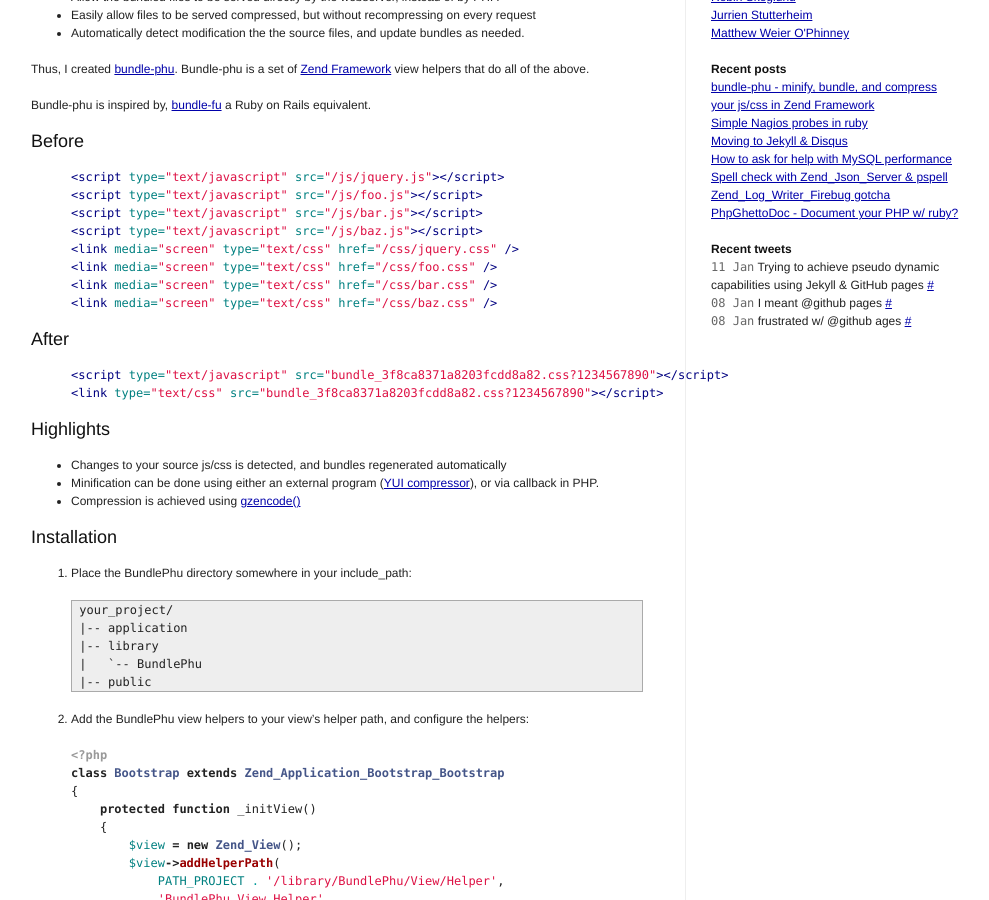
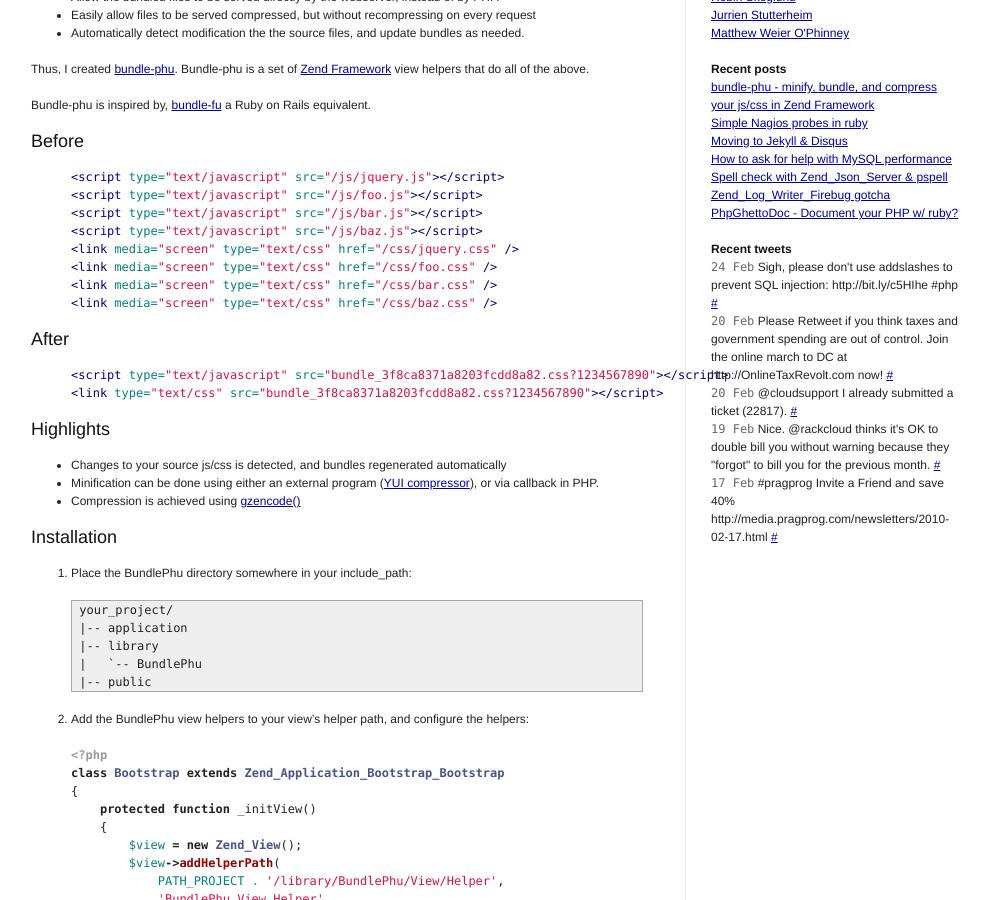
Before and after one commit to hobodave/hobodave.github.com, a Jekyll site: the page built from index.html, in a window 1280 px wide and 900 px high, scrolled down 337 px. Shown: the whole window, without its empty margins (134-1123 px from the left). Built offline with Jekyll 4.4.1, drawn with Linux system fonts in a browser that asks for light colours; Markdown is read by kramdown in place of the engine named in the settings; comment, search, counter and statistics services are not loaded.

Commit message:
Automatic tweet update

```diff
--- a/_includes/twitter.html
+++ b/_includes/twitter.html
@@ -1,5 +1,7 @@
 <ul id="twitter_list" class="pull-1">
-<li><span class="gentle">11 Jan</span> Trying to achieve pseudo dynamic capabilities using Jekyll &amp; GitHub pages <a href="http://twitter.com/hobodave/status/7623562297">#</a></li>
-<li><span class="gentle">08 Jan</span> I meant @github pages <a href="http://twitter.com/hobodave/status/7532876385">#</a></li>
-<li><span class="gentle">08 Jan</span> frustrated w/ @github ages <a href="http://twitter.com/hobodave/status/7532867600">#</a></li>
+<li><span class="gentle">24 Feb</span> Sigh, please don't use addslashes to prevent SQL injection: http://bit.ly/c5HIhe #php <a href="http://twitter.com/hobodave/status/9554518785">#</a></li>
+<li><span class="gentle">20 Feb</span> Please Retweet if you think taxes and government spending are out of control. Join the online march to DC at http://OnlineTaxRevolt.com now! <a href="http://twitter.com/hobodave/status/9396420961">#</a></li>
+<li><span class="gentle">20 Feb</span> @cloudsupport I already submitted a ticket (22817). <a href="http://twitter.com/hobodave/status/9359253314">#</a></li>
+<li><span class="gentle">19 Feb</span> Nice. @rackcloud thinks it's OK to double bill you without warning because they &quot;forgot&quot; to bill you for the previous month. <a href="http://twitter.com/hobodave/status/9357625255">#</a></li>
+<li><span class="gentle">17 Feb</span> #pragprog Invite a Friend and save 40% http://media.pragprog.com/newsletters/2010-02-17.html <a href="http://twitter.com/hobodave/status/9249506813">#</a></li>
 </ul>
```
